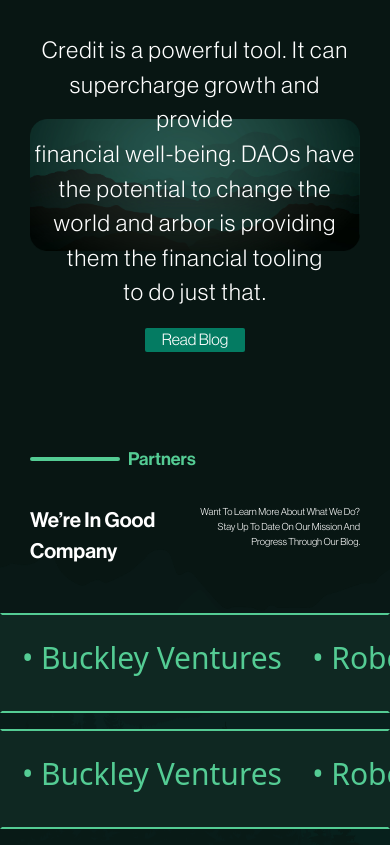
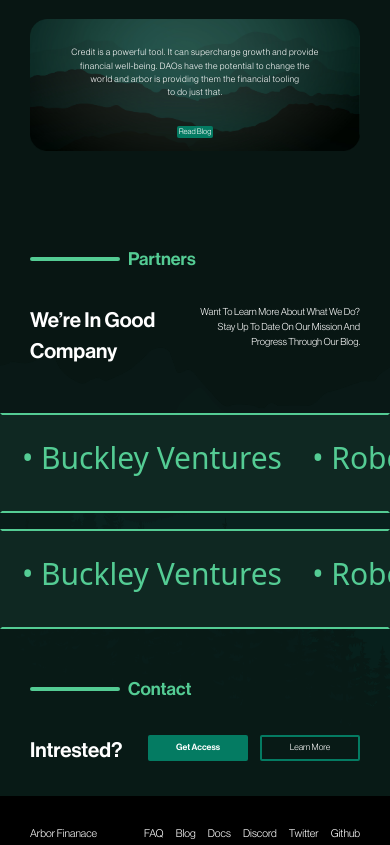
Before and after one commit to JLegacy-AI/arbor-finance-landing-page, a website built with Vite: page index.html in a window 390 px wide. Shown: the part 3520-4365 px from the top of the page. Built offline with nearby package versions, Linux system fonts and the light colour scheme.

Commit message:
After Complete Responsiveness

```diff
--- a/index.html
+++ b/index.html
@@ -161,15 +161,15 @@
         </p>
       </div>
 
-      <div class="flex flex-col justify-center items-center h-[400px] bg-mission-section bg-contain bg-no-repeat bg-transparent bg-center">
-        <p class="text-center font-[neue-haas-light] text-[clamp(0.5rem,1.2rem+1.0vw,1.5rem)] text-white tracking-wider">
+      <div class="flex flex-col justify-center items-center h-[clamp(200px,5px+1.5vw,400px)] bg-mission-section bg-contain bg-no-repeat bg-transparent bg-center">
+        <p class="text-center font-[neue-haas-light] text-[clamp(3px,5px+1.0vw,1.5rem)] text-white tracking-wider">
           Credit is a powerful tool. It can supercharge growth and provide<br/>
           financial well-being. DAOs have the potential to change the<br/>
           world and arbor is providing them the  financial tooling<br/>
           to do just that.
         </p>
         <div>
-          <button class="w-[100px] md:w-[150px] translate-y-4 sm:translate-y-6 md:translate-y-8 font-[neue-haas-light] md:h-[35px] text-white bg-tertiary-color rounded-sm hover:bg-white hover:text-primary-color hover:font-bold">
+          <button class="w-[clamp(10px,30px+1.5vw,180px)] translate-y-4 sm:translate-y-6 md:translate-y-8 font-[neue-haas-light]  text-[clamp(1px,2px+1.5vw,1.5rem)] text-white bg-tertiary-color rounded-sm hover:bg-white hover:text-primary-color hover:font-bold">
             <span>Read Blog</span>
           </button>
         </div>
@@ -281,8 +281,8 @@
             intrested?
           </h3>
           <div class="flex space-x-3">
-            <button class="text-white font-[neue-haas-medium] bg-tertiary-color w-[130px] h-[38px] rounded-sm hover:bg-white hover:text-primary-color hover:font-bold">Get Access</button>
-            <button class="text-white font-[neue-haas-light] border-2 border-tertiary-color w-[130px] h-[38px] rounded-sm hover:bg-black hover:text-white hover:font-bold hover:border-black">Learn More</button>
+            <button class="text-white font-[neue-haas-medium] bg-tertiary-color w-[clamp(100px,20px+1.5vw,130px)] h-[clamp(10px,20px+1.5vw,38px)] text-[clamp(1px,3px+1.5vw,16px)] rounded-sm hover:bg-white hover:text-primary-color hover:font-bold">Get Access</button>
+            <button class="text-white font-[neue-haas-light] border-2 border-tertiary-color w-[clamp(100px,10px+1.5vw,130px)] h-[clamp(10px,20px+1.5vw,38px)] rounded-sm text-[clamp(1px,3px+1.5vw,16px)] hover:bg-black hover:text-white hover:font-bold hover:border-black">Learn More</button>
           </div>
         </div>
       </div>
@@ -291,14 +291,14 @@
 
     <!-- Footer Start -->
     <div class="flex bg-black p-[30px] md:pl-[70px] md:pr-[70px] md:pt-[30px]">
-      <h1 class="flex-1 text-lg font-[neue-haas-light] text-white">Arbor Finanace</h1>
+      <h1 class="flex-1 text-[clamp(5px,5px+1.5vw,18px)] font-[neue-haas-light] text-white">Arbor Finanace</h1>
       <ul class="flex flex-wrap space-x-3">
-        <li class="text-lg font-[neue-haas-light] text-white hover:text-secondary-color"><a href="#">FAQ</a></li>
-        <li class="text-lg font-[neue-haas-light] text-white hover:text-secondary-color"><a href="#">Blog</a></li>
-        <li class="text-lg font-[neue-haas-light] text-white hover:text-secondary-color"><a href="#">Docs</a></li>
-        <li class="text-lg font-[neue-haas-light] text-white hover:text-secondary-color"><a href="#">Discord</a></li>
-        <li class="text-lg font-[neue-haas-light] text-white hover:text-secondary-color"><a href="#">Twitter</a></li>
-        <li class="text-lg font-[neue-haas-light] text-white hover:text-secondary-color"><a href="#">Github</a></li>
+        <li class="text-[clamp(5px,5px+1.5vw,18px)] font-[neue-haas-light] text-white hover:text-secondary-color"><a href="#">FAQ</a></li>
+        <li class="text-[clamp(5px,5px+1.5vw,18px)] font-[neue-haas-light] text-white hover:text-secondary-color"><a href="#">Blog</a></li>
+        <li class="text-[clamp(5px,5px+1.5vw,18px)] font-[neue-haas-light] text-white hover:text-secondary-color"><a href="#">Docs</a></li>
+        <li class="text-[clamp(5px,5px+1.5vw,18px)] font-[neue-haas-light] text-white hover:text-secondary-color"><a href="#">Discord</a></li>
+        <li class="text-[clamp(5px,5px+1.5vw,18px)] font-[neue-haas-light] text-white hover:text-secondary-color"><a href="#">Twitter</a></li>
+        <li class="text-[clamp(5px,5px+1.5vw,18px)] font-[neue-haas-light] text-white hover:text-secondary-color"><a href="#">Github</a></li>
       </ul>
     </div>
     <!-- Footer End -->
```
